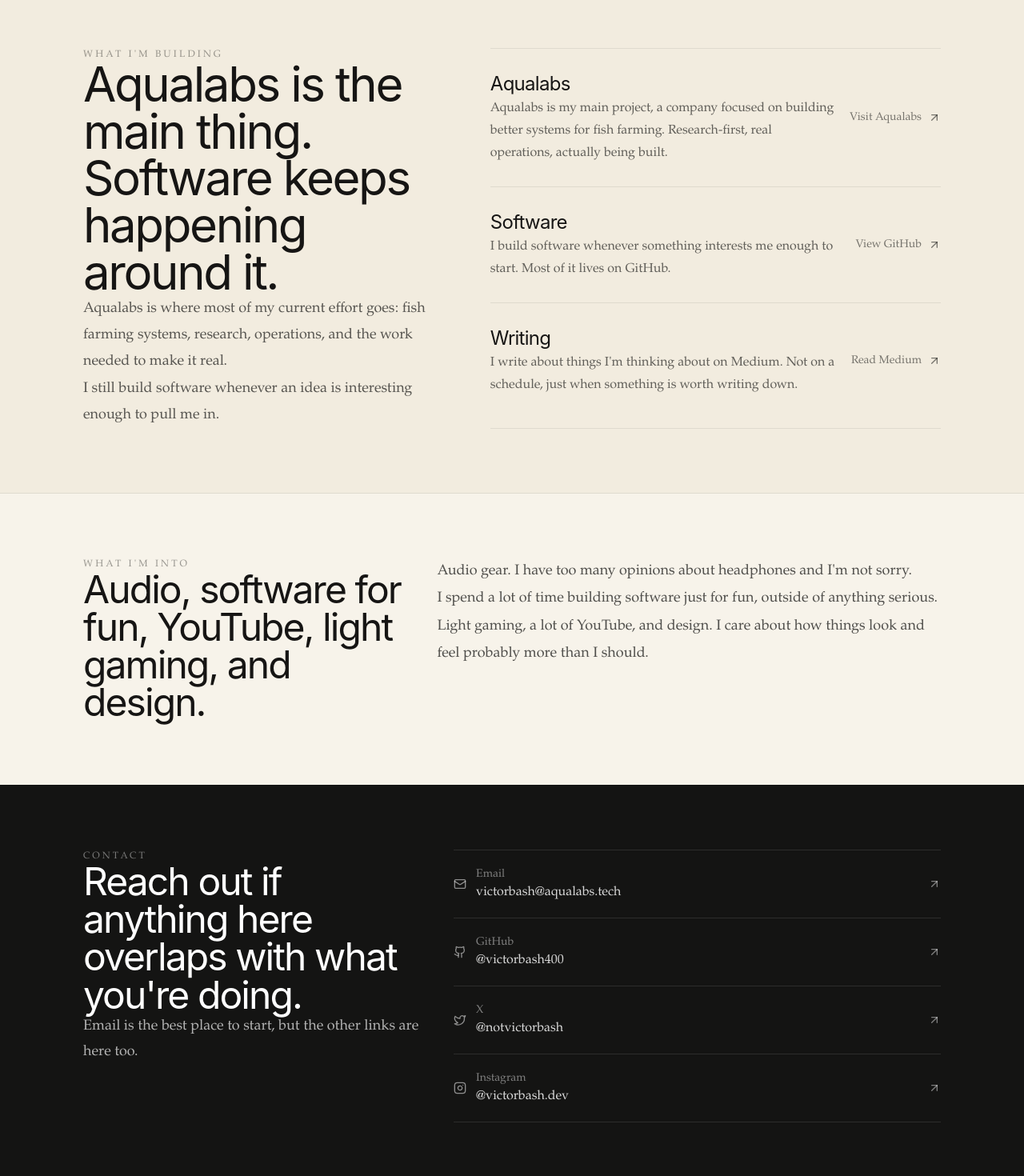
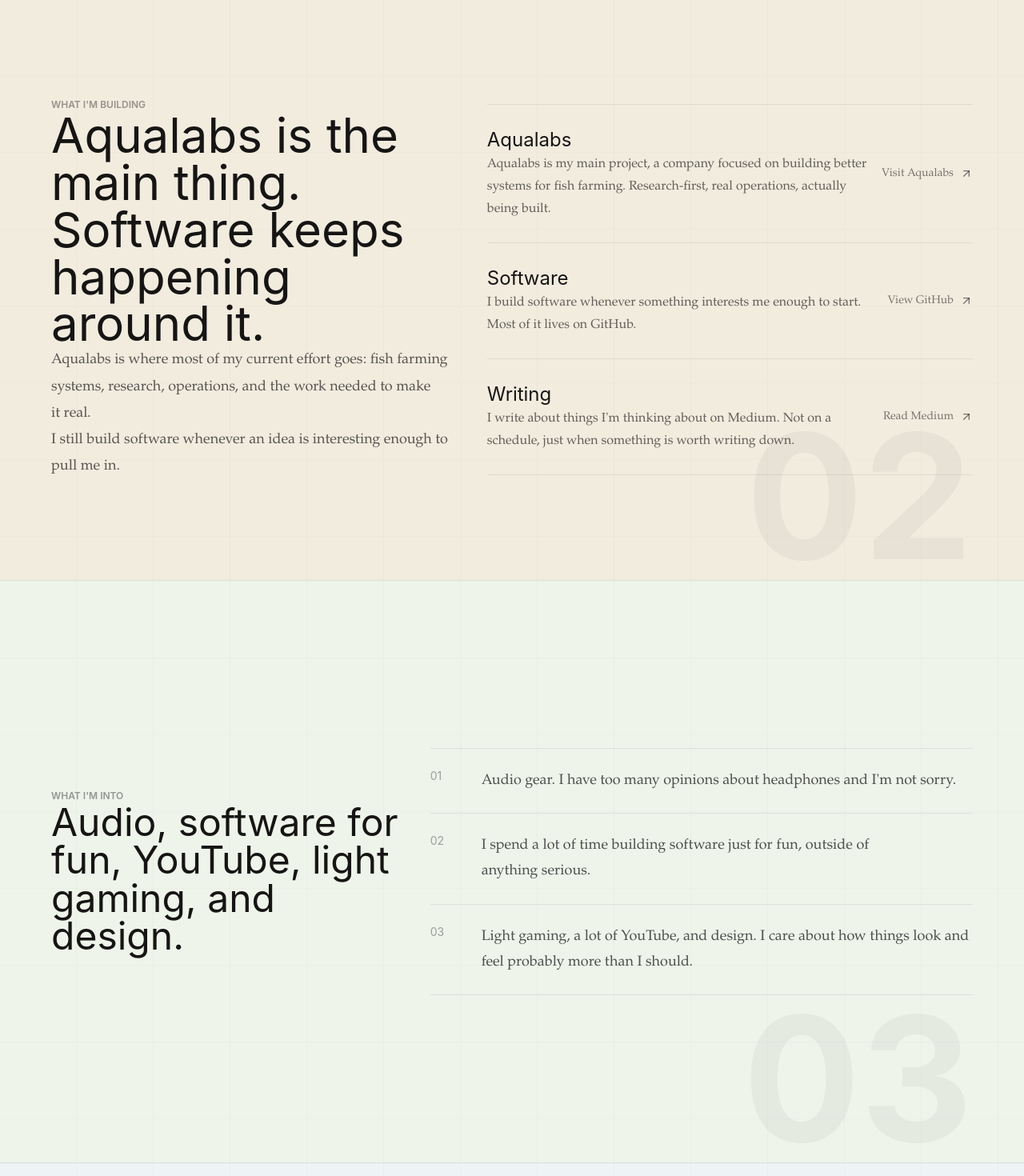
Before and after one commit to victorbash400/victorbash400.github.io, a React (Vite) app: page / in a window 1280 px wide. Shown: the part 800-2270 px from the top of the page at 80% size. Built offline with nearby package versions, Linux system fonts and the light colour scheme.

Commit message:
Refine section layout design

```diff
--- a/src/components/ContactSection.tsx
+++ b/src/components/ContactSection.tsx
@@ -11,19 +11,20 @@
 
 export function ContactSection() {
   return (
-    <section id="contact" className="relative border-t border-black/8 bg-[#141413] text-[#f4efe4]">
-      <div className="mx-auto grid max-w-6xl gap-10 px-6 py-16 md:px-10 lg:grid-cols-[0.82fr_1.18fr] lg:py-20">
+    <section id="contact" className="section-panel section-panel--blue">
+      <div className="section-number" aria-hidden="true">04</div>
+      <div className="section-inner grid gap-10 lg:grid-cols-[0.82fr_1.18fr]">
         <div className="space-y-4">
-          <p className="text-xs font-medium uppercase tracking-[0.26em] text-white/42">Contact</p>
-          <h2 className="font-sans text-4xl leading-[0.98] tracking-[-0.04em] text-white md:text-5xl">
+          <p className="section-kicker">Contact</p>
+          <h2 className="font-sans text-4xl leading-[0.98] text-foreground md:text-5xl">
             Reach out if anything here overlaps with what you're doing.
           </h2>
-          <p className="max-w-md text-base leading-[1.8] text-white/68 md:text-lg">
+          <p className="max-w-md text-base leading-[1.8] text-foreground/68 md:text-lg">
             Email is the best place to start, but the other links are here too.
           </p>
         </div>
 
-        <div className="divide-y divide-white/10 border-y border-white/10">
+        <div className="divide-y divide-black/8 border-y border-black/8">
           {contactLinks.map((item) => {
             const Icon = iconMap[item.label];
 
@@ -31,16 +32,16 @@
               <a
                 key={item.label}
                 href={item.href}
-                className="flex items-center justify-between gap-4 py-5 transition-colors hover:text-white"
+                className="group flex items-center justify-between gap-4 py-5 transition-colors hover:text-foreground"
               >
                 <div className="flex items-center gap-3">
-                  <Icon className="h-4 w-4 text-white/52" />
+                  <Icon className="h-4 w-4 text-foreground/52" />
                   <div>
-                    <p className="text-sm text-white/46">{item.label}</p>
-                    <p className="text-base text-white/84">{item.value}</p>
+                    <p className="text-sm text-foreground/46">{item.label}</p>
+                    <p className="text-base text-foreground/84">{item.value}</p>
                   </div>
                 </div>
-                <ArrowUpRight className="h-4 w-4 text-white/46" />
+                <ArrowUpRight className="h-4 w-4 text-foreground/46 transition-transform group-hover:-translate-y-0.5 group-hover:translate-x-0.5" />
               </a>
             );
           })}
--- a/src/components/FocusSection.tsx
+++ b/src/components/FocusSection.tsx
@@ -4,13 +4,14 @@
 
 export function FocusSection() {
   return (
-    <section id="work" className="relative border-y border-black/8 bg-[#f2ecdf]">
-      <div className="mx-auto grid max-w-6xl gap-12 px-6 py-16 md:px-10 lg:grid-cols-[0.9fr_1.1fr] lg:py-20">
+    <section id="work" className="section-panel section-panel--warm">
+      <div className="section-number" aria-hidden="true">02</div>
+      <div className="section-inner grid gap-12 lg:grid-cols-[0.9fr_1.1fr]">
         <div className="space-y-6">
-          <p className="text-xs font-medium uppercase tracking-[0.26em] text-foreground/42">
+          <p className="section-kicker">
             What I'm building
           </p>
-          <h2 className="max-w-xl font-sans text-4xl leading-[0.98] tracking-[-0.04em] text-foreground md:text-6xl">
+          <h2 className="max-w-xl font-sans text-4xl leading-[0.98] text-foreground md:text-6xl">
             Aqualabs is the main thing. Software keeps happening around it.
           </h2>
           <div className="space-y-5 text-base leading-[1.85] text-foreground/70 md:text-lg">
@@ -29,15 +30,15 @@
             <a
               key={item.title}
               href={item.href}
-              className="grid gap-4 py-7 transition-colors hover:text-foreground md:grid-cols-[1fr_auto]"
+              className="group grid gap-4 py-7 transition-colors hover:text-foreground md:grid-cols-[1fr_auto]"
             >
               <div className="space-y-2">
-                <h3 className="font-sans text-2xl tracking-[-0.03em] text-foreground">{item.title}</h3>
+                <h3 className="font-sans text-2xl text-foreground">{item.title}</h3>
                 <p className="max-w-xl text-base leading-[1.75] text-foreground/66">{item.copy}</p>
               </div>
               <div className="flex items-center gap-2 text-sm text-foreground/56">
                 <span>{item.label}</span>
-                <ArrowUpRight className="h-4 w-4" />
+                <ArrowUpRight className="h-4 w-4 transition-transform group-hover:-translate-y-0.5 group-hover:translate-x-0.5" />
               </div>
             </a>
           ))}
--- a/src/components/IntroHero.tsx
+++ b/src/components/IntroHero.tsx
@@ -4,14 +4,15 @@
 
 export function IntroHero() {
   return (
-    <section id="top" className="relative">
-      <div className="mx-auto grid max-w-6xl gap-12 px-6 py-16 md:px-10 md:py-24 lg:grid-cols-[1.1fr_0.9fr]">
+    <section id="top" className="section-panel section-panel--plain">
+      <div className="section-number" aria-hidden="true">01</div>
+      <div className="section-inner grid gap-12 lg:grid-cols-[1.1fr_0.9fr]">
         <div className="flex flex-col justify-between gap-10">
           <div className="space-y-6">
-            <p className="text-xs font-medium uppercase tracking-[0.26em] text-foreground/42">
+            <p className="section-kicker">
               {intro.eyebrow}
             </p>
-            <h1 className="max-w-3xl font-sans text-4xl leading-[1] tracking-[-0.05em] text-foreground md:text-6xl">
+            <h1 className="max-w-3xl font-sans text-4xl leading-[1] text-foreground md:text-6xl">
               {intro.title}
             </h1>
             <div className="max-w-2xl space-y-5 text-lg leading-[1.75] text-foreground/74 md:text-[1.24rem]">
@@ -22,7 +23,7 @@
         </div>
 
         <aside className="grid gap-5">
-          <figure className="overflow-hidden rounded-[2rem] bg-[#ebe5d8]">
+          <figure className="overflow-hidden rounded-[1.5rem] bg-[#ebe5d8] shadow-[0_24px_80px_rgba(22,21,20,0.12)]">
             <img
               src="/me.png"
               alt="Victor Bash portrait"
--- a/src/components/NotesSection.tsx
+++ b/src/components/NotesSection.tsx
@@ -2,18 +2,22 @@
 
 export function NotesSection() {
   return (
-    <section id="notes" className="relative">
-      <div className="mx-auto grid max-w-6xl gap-10 px-6 py-16 md:px-10 lg:grid-cols-[0.78fr_1.22fr] lg:py-20">
+    <section id="notes" className="section-panel section-panel--green">
+      <div className="section-number" aria-hidden="true">03</div>
+      <div className="section-inner grid gap-10 lg:grid-cols-[0.78fr_1.22fr]">
         <div className="space-y-4">
-          <p className="text-xs font-medium uppercase tracking-[0.26em] text-foreground/42">What I'm into</p>
-          <h2 className="font-sans text-4xl leading-[0.98] tracking-[-0.04em] text-foreground md:text-5xl">
+          <p className="section-kicker">What I'm into</p>
+          <h2 className="font-sans text-4xl leading-[0.98] text-foreground md:text-5xl">
             Audio, software for fun, YouTube, light gaming, and design.
           </h2>
         </div>
 
-        <div className="space-y-5 text-lg leading-[1.9] text-foreground/74">
-          {interests.map((item) => (
-            <p key={item}>{item}</p>
+        <div className="divide-y divide-black/8 border-y border-black/8 text-lg leading-[1.8] text-foreground/74">
+          {interests.map((item, index) => (
+            <p key={item} className="grid gap-4 py-6 md:grid-cols-[3rem_1fr]">
+              <span className="font-sans text-sm text-foreground/38">{String(index + 1).padStart(2, "0")}</span>
+              <span>{item}</span>
+            </p>
           ))}
         </div>
       </div>
--- a/src/styles.css
+++ b/src/styles.css
@@ -11,7 +11,7 @@
 }
 
 :root {
-  --background: #f7f3ea;
+  --background: #faf7f0;
   --foreground: #161514;
   --muted: #6d675e;
   --line: rgba(22, 21, 20, 0.08);
@@ -66,3 +66,78 @@
 #root {
   min-height: 100vh;
 }
+
+@layer components {
+  .section-panel {
+    position: relative;
+    min-height: calc(100svh - 73px);
+    overflow: hidden;
+    border-top: 1px solid var(--line);
+  }
+
+  .section-panel::before {
+    content: "";
+    position: absolute;
+    inset: 0;
+    pointer-events: none;
+    background:
+      linear-gradient(90deg, transparent 0, transparent calc(100% - 1px), rgba(22, 21, 20, 0.06) calc(100% - 1px)),
+      linear-gradient(180deg, rgba(22, 21, 20, 0.04) 0, rgba(22, 21, 20, 0.04) 1px, transparent 1px);
+    background-size: 96px 100%, 100% 96px;
+    opacity: 0.45;
+  }
+
+  .section-panel--plain {
+    background: #faf7f0;
+  }
+
+  .section-panel--warm {
+    background: #f2ecdf;
+  }
+
+  .section-panel--green {
+    background: #eef4ea;
+  }
+
+  .section-panel--blue {
+    background: #eef3f6;
+  }
+
+  .section-inner {
+    position: relative;
+    z-index: 1;
+    width: min(100% - 3rem, 72rem);
+    min-height: calc(100svh - 73px);
+    margin-inline: auto;
+    align-items: center;
+    padding-block: 4rem;
+  }
+
+  .section-kicker {
+    font-family: var(--font-sans), sans-serif;
+    font-size: 0.75rem;
+    font-weight: 600;
+    letter-spacing: 0;
+    text-transform: uppercase;
+    color: rgba(22, 21, 20, 0.42);
+  }
+
+  .section-number {
+    position: absolute;
+    right: max(1.5rem, calc((100vw - 72rem) / 2));
+    bottom: 1.5rem;
+    z-index: 0;
+    font-family: var(--font-sans), sans-serif;
+    font-size: clamp(5rem, 17vw, 15rem);
+    font-weight: 700;
+    line-height: 0.75;
+    color: rgba(22, 21, 20, 0.045);
+  }
+
+  @media (min-width: 768px) {
+    .section-inner {
+      width: min(100% - 5rem, 72rem);
+      padding-block: 5rem;
+    }
+  }
+}
```
